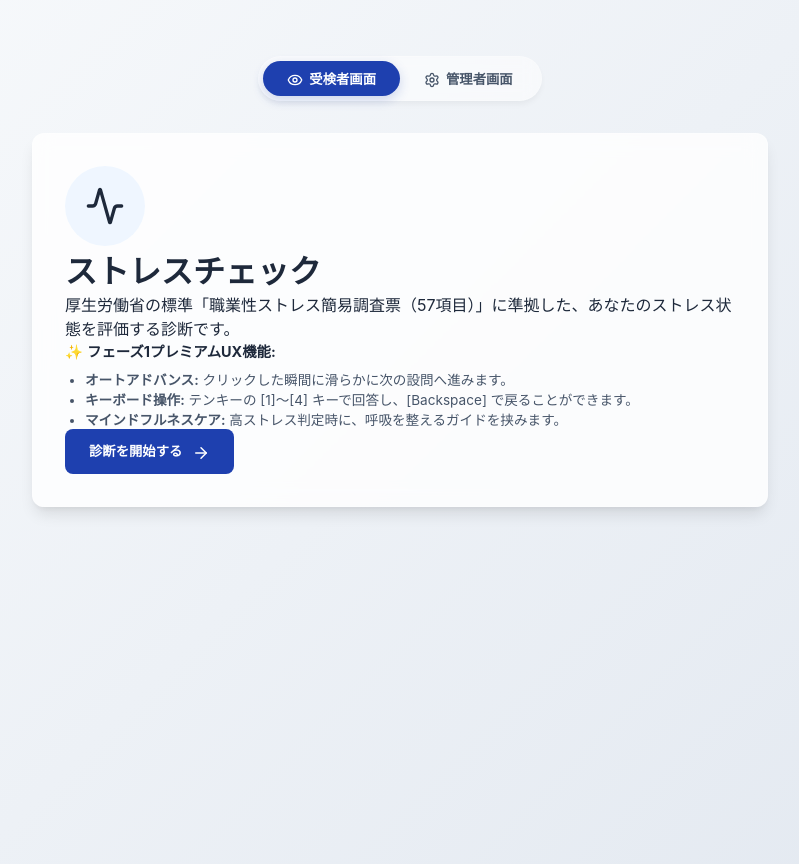
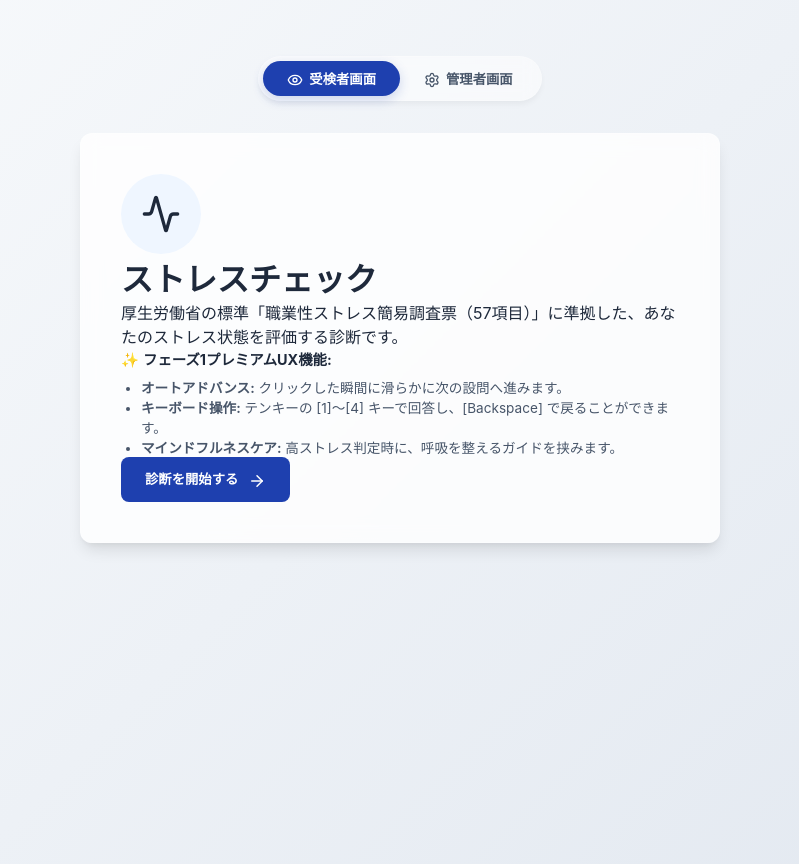
Before and after one commit to khxxry/stress-check, a React (Vite) app: page / in a window 1280 px wide. Shown: the whole page, without its empty margins (240-1039 px from the left). Built offline with nearby package versions, Linux system fonts and the light colour scheme.

Commit message:
fix: カード幅の統一と文字・ボタンの重なり防止（スタイル改善）

```diff
--- a/src/index.css
+++ b/src/index.css
@@ -37,9 +37,13 @@ body {
   background: var(--card-bg);
   backdrop-filter: blur(10px);
   border-radius: var(--border-radius);
-  padding: 2rem;
+  padding: 2.5rem;
   box-shadow: var(--shadow);
   border: 1px solid rgba(255, 255, 255, 0.2);
+  width: 100%;
+  max-width: 640px;
+  margin: 0 auto;
+  box-sizing: border-box;
 }
 
 .btn {
@@ -87,9 +91,13 @@ body {
 }
 
 .question-text {
-  font-size: 1.25rem;
-  font-weight: 600;
-  margin-bottom: 1.5rem;
+  font-size: 1.35rem;
+  font-weight: 700;
+  margin-bottom: 2rem;
+  line-height: 1.6;
+  min-height: 4.5rem;
+  display: flex;
+  align-items: center;
 }
 
 .options-grid {
@@ -164,6 +172,8 @@ body {
 .slide-content {
   transition: transform 0.30s cubic-bezier(0.4, 0, 0.2, 1), opacity 0.25s ease;
   opacity: 1;
+  width: 100%;
+  box-sizing: border-box;
 }
 
 .slide-out-left {
```
